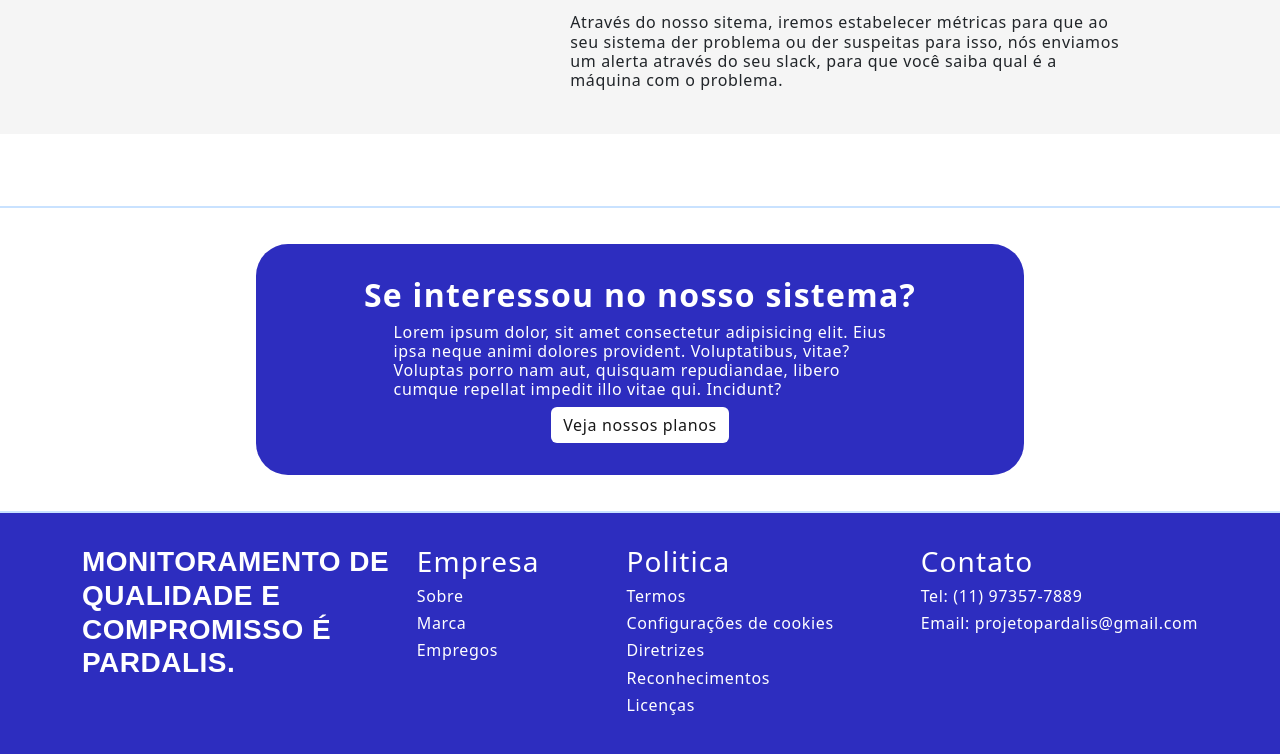
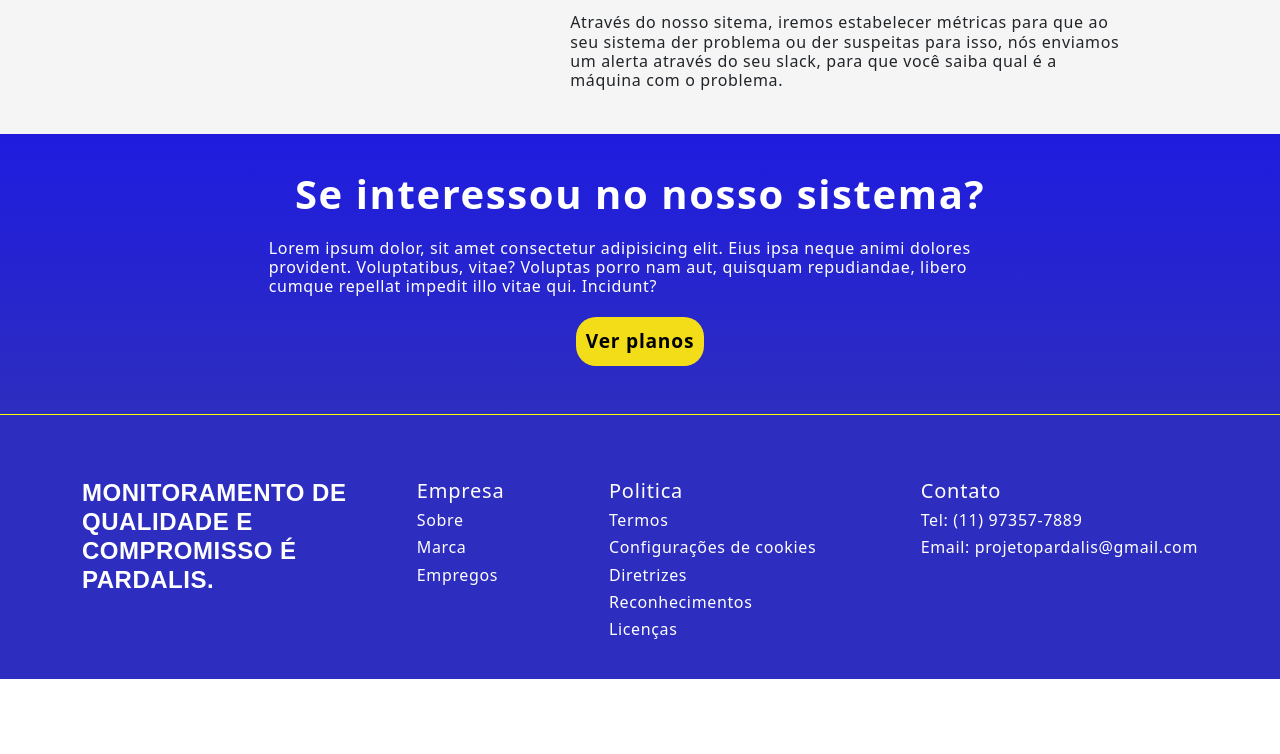
Before and after one commit to project-pardalis/project-pardalis, a website: page site/public/index.html in a window 1280 px wide. Shown: the part 1580-2334 px from the top of the page. After the commit the page ends 2259 px from the top, so only its background shows below. Drawn offline with nearby package versions, Linux system fonts and the light colour scheme.

Commit message:
Mudanças final home

```diff
--- a/site/public/css/index.css
+++ b/site/public/css/index.css
@@ -334,6 +334,41 @@ a {
 .parte4 .container {
     justify-content: space-around
 }
+.parte3 {
+    padding-bottom: 3rem ;
+    color:white;
+    justify-content: center;
+    align-items:center;
+    border-bottom: 0.5px solid yellow;
+
+    background-image: linear-gradient(0deg,var(--thirdColor)  0%, rgb(31, 28, 223) 100%);
+}
+.todo-pt3{
+    display:flex;
+    justify-content: center;
+    flex-direction: column;
+    align-items: center;
+
+
+}
+.parte3 button{
+    background-color: rgb(243, 221, 24);
+    color:black;
+    font-weight: bolder;
+    font-size: 0.8em;
+    border-radius: 20px;
+    padding: 10px;
+    border: none;
+
+    transition: 200ms
+
+}
+
+.parte3 button:hover{
+    transform: scale(1.1);
+    transition: 200ms  ;
+
+}
 
 .parte4 .container {
     flex-direction: row-reverse;
@@ -348,10 +383,7 @@ a {
     border-radius: 32px;
 }
 
-.parte3{
-    justify-content: center;
-    border-bottom: 2px solid rgb(201, 226, 255);
-}
+
 
 .last-part-home {
     display:flex;
@@ -401,17 +433,19 @@ a {
     background-color: rgb(44, 170, 160);
 }
 .desc-last {
-    width: 70%;
+    padding: 0.8rem;
+    width: 60%;
 }
 /* SOCIAL - FIM */
 
 /* FOOTER - COMEÇO */
 
 .footer {
+
     background-color: var(--thirdColor);
     width: 100%;
     color: white;
-    padding-top: 2rem;
+    padding-top: 4rem;
     padding-bottom: 2rem;
     font-size: 0.8rem;
 }
@@ -432,6 +466,7 @@ a {
 
 .slogan_footer {
     width: 20rem;
+
 }
 
 .listas_footer {
--- a/site/public/css/planos.css
+++ b/site/public/css/planos.css
@@ -82,10 +82,13 @@ a {
 .card{
   height: 20rem !important;
   transition: 200ms;
+  box-shadow: 6px 6px 6px black !important;
 }
 .card:hover{
   transform: scale(1.1);
-  transition: 200ms
+  transition: 200ms ;
+  box-shadow:1rem 1rem 1rem hsl(273, 93%, 23%, 0.3) !important;
+
 }
 .footer {
   background-color: transparent !important;
--- a/site/public/index.html
+++ b/site/public/index.html
@@ -182,19 +182,22 @@
             </div>
         </div>
 
-        <div class="parte3">
 
+
+        <div class="parte3" style="flex-direction: column; ">
+
+
+                <div class="todo-pt3">
+
+
+                <p class="fw-bolder h1 mt-5 mt-md-0">Se interessou no nosso sistema? </p>
+
+                <p class="h6 desc-last fw-light">Lorem ipsum dolor, sit amet consectetur adipisicing elit. Eius ipsa neque animi dolores provident. Voluptatibus, vitae? Voluptas porro nam aut, quisquam repudiandae, libero cumque repellat impedit illo vitae qui. Incidunt?</p>
+
+            </div>
+            <div class="botao-pt3"> <button  onclick="redirectUserToPlanos()">Ver planos</button></div>
         </div>
 
-        <div class="parte3">
-            <div class="last-part-home">
-
-                    <p class="fw-bolder h2 mt-5 mt-md-0">Se interessou no nosso sistema? </p>
-
-                <p class="h6 desc-last fw-light">Lorem ipsum dolor, sit amet consectetur adipisicing elit. Eius ipsa neque animi dolores provident. Voluptatibus, vitae? Voluptas porro nam aut, quisquam repudiandae, libero cumque repellat impedit illo vitae qui. Incidunt?</p>
-              <button class="btn login-botao" onclick="redirectUserToPlanos()">Veja nossos planos</button>
-            </div>
-        </div>
     </div>
 
     <!-- FOOTER -->
@@ -203,14 +206,14 @@
         <div class="container">
             <div class="boxes_footer1 d-flex flex-column flex-md-row">
                 <div class="slogan_footer m-0 p-0">
-                    <p class="h3 fw-semibold m-0 p-0" style="font-family: sans-serif; letter-spacing: 0.5px;">
+                    <p class="h4 fw-semibold m-0 p-0" style="font-family: sans-serif; letter-spacing: 0.5px;">
                         MONITORAMENTO DE QUALIDADE E COMPROMISSO É PARDALIS.
                     </p>
                 </div>
                 <div class="listas_footer d-flex flex-column flex-md-row justify-content-between mt-3 mt-md-0">
                     <ul class="ul_footer p-0 m-0">
                         <li>
-                            <p class="h3">Empresa</p>
+                            <p class="h5">Empresa</p>
                         </li>
                         <li>
                             <p class="h6 fw-light">Sobre</p>
@@ -224,7 +227,7 @@
                     </ul>
                     <ul class="ul_footer m-0 p-0 mt-3 mt-md-0 ms-0 ms-md-3">
                         <li>
-                            <p class="h3">Politica</p>
+                            <p class="h5">Politica</p>
                         </li>
                         <li>
                             <p class="h6 fw-light">Termos</p>
@@ -244,7 +247,7 @@
                     </ul>
                     <ul class="ul_footer m-0 p-0 mt-3 mt-md-0 ms-0 ms-md-3">
                         <li>
-                            <p class="h3">Contato</p>
+                            <p class="h5">Contato</p>
                         </li>
                         <li>
                             <p class="h6 fw-light">Tel: (11) 97357-7889</p>
```
